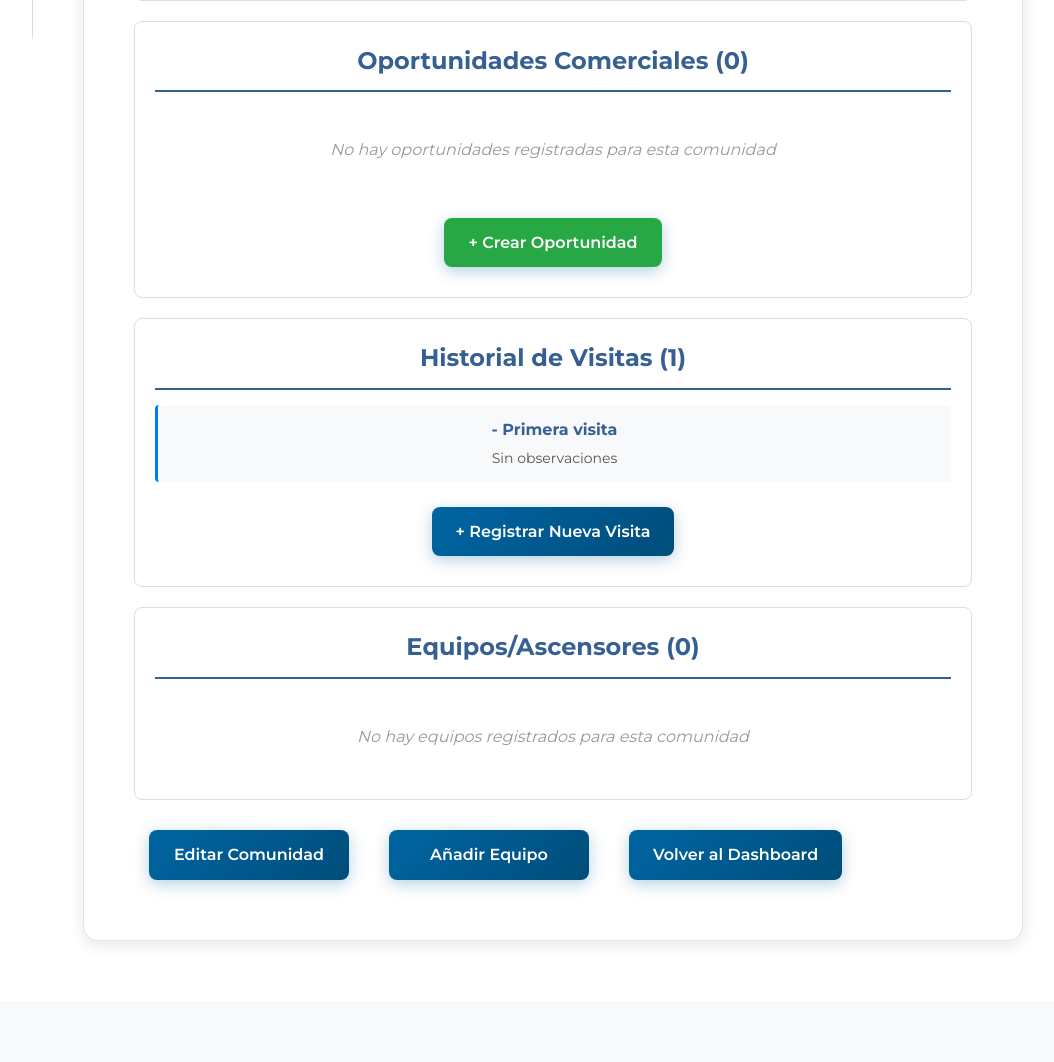
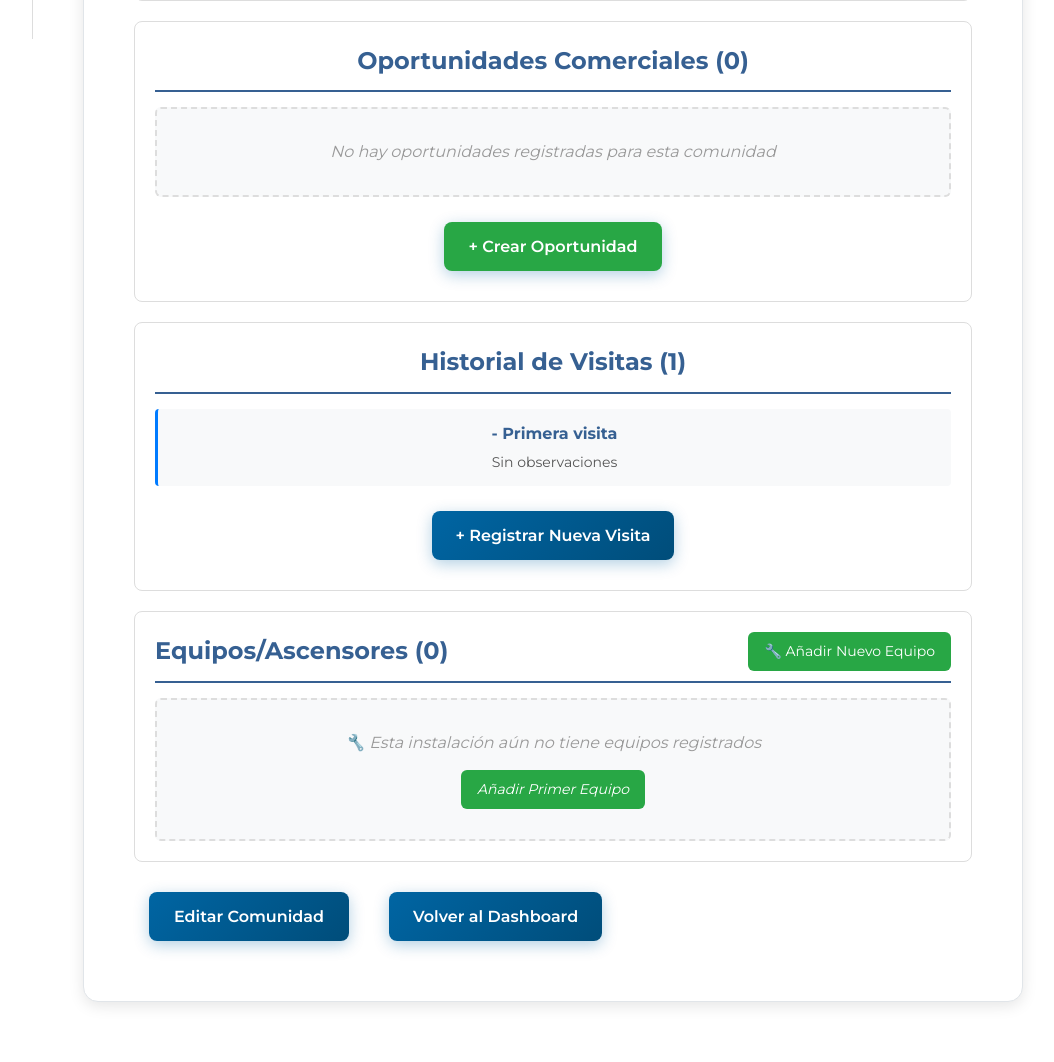
Before and after one commit to mstmarc/ascensoralert_, a Flask app: template templates/ver_lead.html in a window 1280 px wide. Shown: the part 761-1823 px from the top of the page, without its empty margins (207-1261 px from the left). Before the commit the page ends 1702 px from the top, so only its background shows below. Run offline with Flask 3, Linux system fonts and the light colour scheme; the template is opened without the code that fills it, so the values that code supplies are empty.

Commit message:
Update ver_lead.html

```diff
--- a/templates/ver_lead.html
+++ b/templates/ver_lead.html
@@ -15,6 +15,9 @@
         .detalle-container { max-width: 1200px; margin: 0 auto; }
         .seccion { background: white; padding: 20px; margin-bottom: 20px; border-radius: 8px; border: 1px solid #ddd; }
         .seccion h2 { color: #366092; margin-bottom: 15px; padding-bottom: 10px; border-bottom: 2px solid #366092; }
+        .seccion-header { display: flex; justify-content: space-between; align-items: center; margin-bottom: 15px; padding-bottom: 10px; border-bottom: 2px solid #366092; }
+        .seccion-header h2 { margin: 0; padding: 0; border: none; }
+
         .info-grid { display: grid; grid-template-columns: repeat(auto-fit, minmax(250px, 1fr)); gap: 15px; margin-bottom: 15px; }
         .info-item { padding: 10px; background: #f8f9fa; border-radius: 4px; }
         .info-item label { font-weight: bold; color: #366092; display: block; margin-bottom: 5px; font-size: 14px; }
@@ -28,8 +31,11 @@
 
         .btn-accion-small { background: #366092; color: white; padding: 5px 10px; text-decoration: none; border-radius: 4px; font-size: 12px; display: inline-block; transition: all 0.3s; margin: 2px; }
         .btn-accion-small:hover { background: #2a4a70; }
+        .btn-añadir-equipo { background: #28a745; color: white; padding: 8px 16px; text-decoration: none; border-radius: 6px; font-size: 14px; display: inline-flex; align-items: center; gap: 5px; transition: all 0.3s; }
+        .btn-añadir-equipo:hover { background: #218838; transform: translateY(-1px); box-shadow: 0 2px 8px rgba(0,0,0,0.15); }
         .botones-accion { display: flex; gap: 10px; margin-top: 20px; flex-wrap: wrap; }
-        .no-equipos { text-align: center; padding: 30px; color: #999; font-style: italic; }
+        .no-equipos { text-align: center; padding: 30px; color: #999; font-style: italic; background: #f8f9fa; border-radius: 6px; border: 2px dashed #ddd; }
+        .no-equipos-con-boton { display: flex; flex-direction: column; align-items: center; gap: 15px; }
 
         .oportunidad-card { background: #f8f9fa; padding: 15px; border-radius: 6px; margin-bottom: 10px; border-left: 4px solid #366092; }
         .oportunidad-card.activa { border-left-color: #28a745; background: #d4edda; }
@@ -51,7 +57,7 @@
         .visita-observaciones { color: #555; font-size: 14px; }
         .visita-oportunidad { color: #666; font-size: 12px; font-style: italic; margin-top: 5px; }
 
-        @media (max-width: 768px) { .menu-toggle { display: block; } .menu-lateral { display: block; } }
+        @media (max-width: 768px) { .menu-toggle { display: block; } .menu-lateral { display: block; } .seccion-header { flex-direction: column; align-items: flex-start; gap: 10px; } }
     </style>
 </head>
 <body>
@@ -81,6 +87,7 @@
         <div class="menu">
             <div class="detalle-container">
 
+                <!-- INFORMACIÓN DE LA COMUNIDAD -->
                 <div class="seccion">
                     <h2>Informacion de la Comunidad</h2>
                     <div class="info-grid">
@@ -109,7 +116,9 @@
                     </div>
                     {% endif %}
                 </div>
-              <div class="seccion">
+
+                <!-- OPORTUNIDADES COMERCIALES -->
+                <div class="seccion">
                     <h2>Oportunidades Comerciales ({{ oportunidades|length }})</h2>
 
                     {% if oportunidades %}
@@ -141,6 +150,7 @@
                     </div>
                 </div>
 
+                <!-- HISTORIAL DE VISITAS -->
                 <div class="seccion">
                     <h2>Historial de Visitas ({{ (visitas_seguimiento|length) + 1 }})</h2>
 
@@ -166,8 +176,14 @@
                     </div>
                 </div>
 
+                <!-- EQUIPOS/ASCENSORES -->
                 <div class="seccion">
-                    <h2>Equipos/Ascensores ({{ equipos|length }})</h2>
+                    <div class="seccion-header">
+                        <h2>Equipos/Ascensores ({{ equipos|length }})</h2>
+                        <a href="/nuevo_equipo?lead_id={{ lead.id }}" class="btn-añadir-equipo">
+                            🔧 Añadir Nuevo Equipo
+                        </a>
+                    </div>
 
                     {% if equipos %}
                     <table class="equipos-tabla">
@@ -199,13 +215,18 @@
                         </tbody>
                     </table>
                     {% else %}
-                    <div class="no-equipos">No hay equipos registrados para esta comunidad</div>
+                    <div class="no-equipos no-equipos-con-boton">
+                        <p style="margin: 0;">🔧 Esta instalación aún no tiene equipos registrados</p>
+                        <a href="/nuevo_equipo?lead_id={{ lead.id }}" class="btn-añadir-equipo">
+                            Añadir Primer Equipo
+                        </a>
+                    </div>
                     {% endif %}
                 </div>
 
+                <!-- BOTONES DE ACCIÓN -->
                 <div class="botones-accion">
                     <a href="/editar_lead/{{ lead.id }}" class="button">Editar Comunidad</a>
-                    <a href="/nuevo_equipo?cliente_id={{ lead.id }}" class="button">Añadir Equipo</a>
                     <a href="/leads_dashboard" class="button">Volver al Dashboard</a>
                 </div>
 
@@ -226,6 +247,6 @@
             }
         });
     </script>
-<script src="/static/sidebar.js"></script>
+    <script src="/static/sidebar.js"></script>
 </body>
 </html>
```
